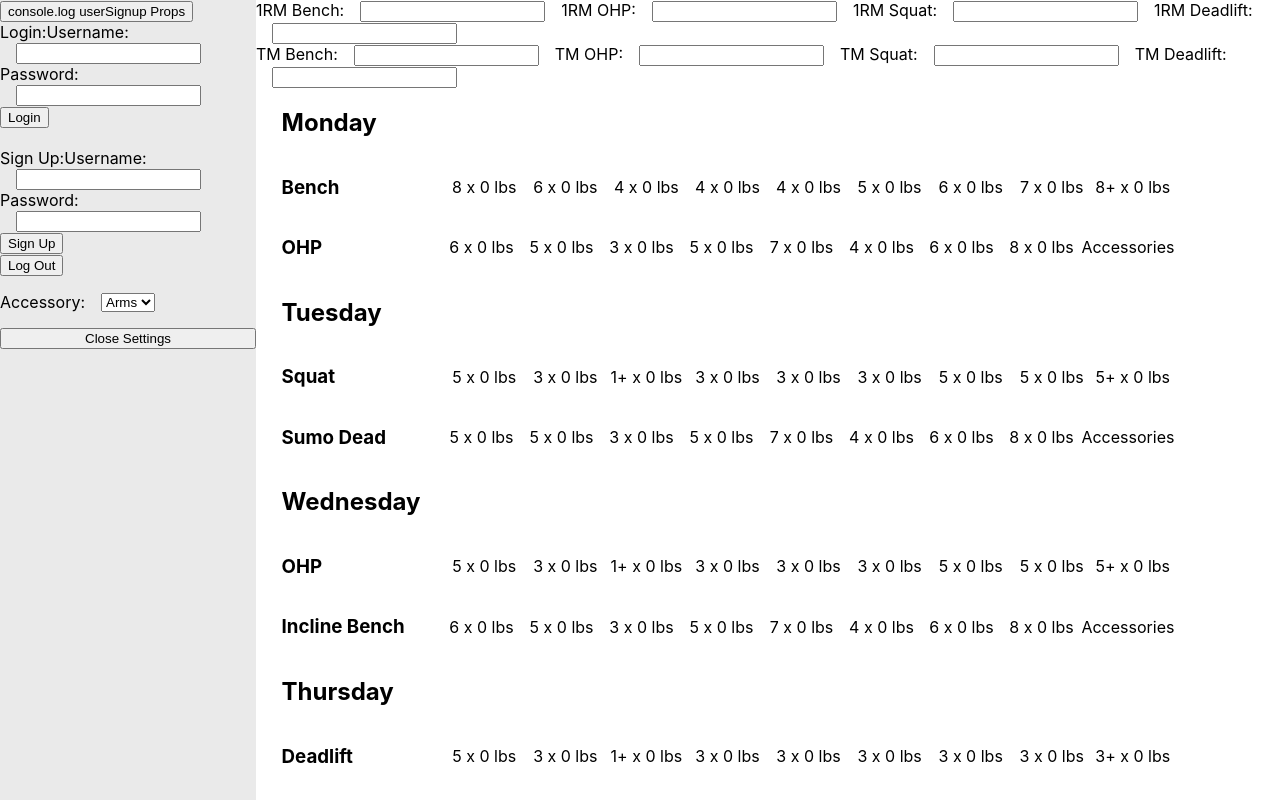
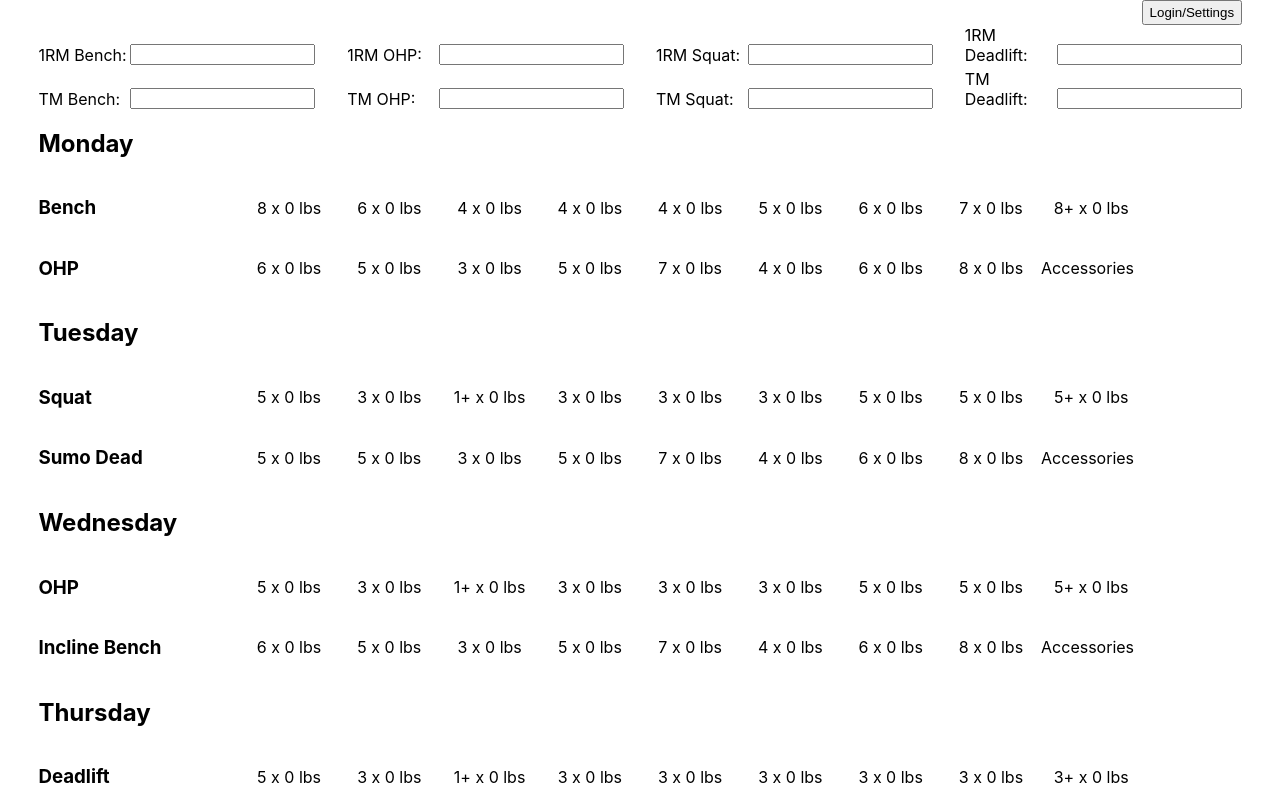
Before and after one commit to brianqian/nsuns-react, a React (Create React App) app in the folder client/: page / in a window 1280 px wide. Shown: the top 800 px of the page. Built offline with nearby package versions, Linux system fonts and the light colour scheme.

Commit message:
some styling added

```diff
--- a/client/src/App.css
+++ b/client/src/App.css
@@ -1,17 +1,17 @@
 .App {
-  display: flex;
+  display: grid;
+  grid-template-columns: 3% 1fr 3%;
+  grid-template-rows: 3% 1fr 3%;
+  overflow: auto;
 }
-
-.user-settings {
-  display: flex;
-  flex-direction: column;
-  flex: 2;
-  background-color: #eaeaea;
+.App > button {
+  grid-row: 1;
+  grid-column: 2;
+  justify-self: right;
+  max-width: 100px;
 }
-
-.user-settings > button {
+main {
+  grid-row: 2;
+  grid-column: 2;
+  max-height: 100vh;
 }
-
-main {
-  flex: 8;
-}
--- a/client/src/App.js
+++ b/client/src/App.js
@@ -1,21 +1,22 @@
 import React, { Component } from 'react';
 import './App.css';
-import LoginSignup from './components/loginSignup/loginSignup';
-
 import MainPage from './views/mainPage';
 import { BrowserRouter as Router, Route, Switch } from 'react-router-dom';
 import { connect } from 'react-redux';
-import AccessorySelector from './components/AccessorySelector/AccessorySelector';
+import UserSettings from './components/UserSettings/UserSettings';
 
 class App extends Component {
+  state = {
+    showSettings: false,
+  };
+  toggleSettings = () => {
+    this.setState({ showSettings: this.state.showSettings ? false : true });
+  };
   render() {
     return (
       <div className="App">
-        <div className="user-settings">
-          <LoginSignup />
-          <AccessorySelector customOption={this.props.accessories.custom !== undefined} />
-          <button>Close Settings</button>
-        </div>
+        {this.state.showSettings && <UserSettings />}
+        <button onClick={this.toggleSettings}>Login/Settings</button>
         <main>
           <Router>
             <Switch>
@@ -27,7 +28,5 @@ class App extends Component {
     );
   }
 }
-const mapStateToProps = state => ({
-  accessories: state.accessories,
-});
-export default connect(mapStateToProps)(App);
+
+export default App;
--- /dev/null
+++ b/client/src/components/UserSettings/UserSettings.css
@@ -0,0 +1,12 @@
+.user-settings {
+  display: flex;
+  flex-direction: column;
+  max-width: 17%;
+  background-color: #eaeaea;
+  z-index: 10;
+  position: absolute;
+  min-height: 100%;
+}
+
+.user-settings > button {
+}
--- /dev/null
+++ b/client/src/components/UserSettings/UserSettings.js
@@ -0,0 +1,20 @@
+import React from 'react';
+import { connect } from 'react-redux';
+import LoginSignup from '../loginSignup/loginSignup';
+import AccessorySelector from '../AccessorySelector/AccessorySelector';
+import './UserSettings.css';
+
+function UserSettings(props) {
+  return (
+    <div className="user-settings">
+      <LoginSignup />
+      <AccessorySelector customOption={props.accessories.custom !== undefined} />
+    </div>
+  );
+}
+
+const mapStateToProps = state => ({
+  accessories: state.accessories,
+});
+
+export default connect(mapStateToProps)(UserSettings);
--- a/client/src/components/dailyLift/dailyLift.css
+++ b/client/src/components/dailyLift/dailyLift.css
@@ -1,8 +1,3 @@
-.daily-lift {
-  width: 95%;
-  margin: auto;
-}
-
 .daily-lift-t1,
 .daily-lift-t2 {
   display: grid;
--- a/client/src/components/loginSignup/loginSignup.js
+++ b/client/src/components/loginSignup/loginSignup.js
@@ -9,6 +9,7 @@ class Login extends Component {
     pwLogin: '',
     userSignUp: '',
     pwSignUp: '',
+    selectSignUp: false,
   };
 
   onChange = e => {
@@ -33,18 +34,12 @@ class Login extends Component {
     this.props.dispatch(logOut());
   };
 
-  testing = () => {
-    console.log(this.props);
-  };
-
   render() {
-    const { userAuth } = this.props;
+    const { loggedIn, message, showStatus } = this.props.userAuth;
     return (
-      <div className="login-signup-container">
-        {!userAuth.loggedIn && (
-          <div className="login-container">
-            <button onClick={this.testing}>console.log userSignup Props</button>
-
+      <div className="loginSignup__container">
+        {!loggedIn && (
+          <div className="loginSignup__login-container">
             <form action="">
               Login:
               <label htmlFor="userLogin">Username: </label>
@@ -71,13 +66,23 @@ class Login extends Component {
             </form>
           </div>
         )}
-        {userAuth.showStatus && <p>{userAuth.message}</p>}
+        {showStatus && <p>{message}</p>}
         <br />
+        {!loggedIn && (
+          <p>
+            New User?
+            <span
+              className="loginSignUp__open-signup"
+              onClick={() => this.setState({ selectSignUp: true })}
+            >
+              Sign up
+            </span>
+          </p>
+        )}
 
-        {!userAuth.loggedIn && (
-          <div className="signup-container">
+        {this.state.selectSignUp && !loggedIn && (
+          <div className="loginSignup__signup-container">
             <form action="">
-              Sign Up:
               <label htmlFor="userSignUp">Username: </label>
               <input
                 onChange={this.onChange}
@@ -103,7 +108,7 @@ class Login extends Component {
           </div>
         )}
 
-        <button onClick={this.logOut}>Log Out</button>
+        {loggedIn && <button onClick={this.logOut}>Log Out</button>}
       </div>
     );
   }
--- a/client/src/components/weightEntry/weightEntry.css
+++ b/client/src/components/weightEntry/weightEntry.css
@@ -1,18 +1,19 @@
-/* form {
-  display: grid;
-  grid-template-columns: repeat(10, 1fr);
-}
-
-.tm-input-label {
-
-} */
-
-input {
-  margin: 0 1rem;
-}
-
+/* removes up/down buttons for input type=number*/
 input[type='number']::-webkit-inner-spin-button,
 input[type='number']::-webkit-outer-spin-button {
   -webkit-appearance: none;
   margin: 0;
 }
+
+.weightEntry__container > form {
+  display: grid;
+  grid-template-columns: repeat(4, 1fr);
+  grid-gap: 0.25rem 2rem;
+}
+
+.weightEntry__input-wrapper {
+  display: flex;
+  width: 100%;
+  justify-content: space-between;
+  align-items: flex-end;
+}
--- a/client/src/components/weightEntry/weightEntry.js
+++ b/client/src/components/weightEntry/weightEntry.js
@@ -41,11 +41,10 @@ class weightEntry extends Component {
     const { userLifts, userAuth } = this.props;
     return (
       <div>
-        <div className="weight-entry">
+        <div className="weightEntry__container">
           <form action="">
-            <label className="rm-input-label rm-input" htmlFor="benchRMInput">
-              1RM Bench:
-            </label>
+            <div className="weightEntry__input-wrapper">
+              <label htmlFor="benchRMInput">1RM Bench:</label>
               <input
                 className="rm-input"
                 onChange={this.onChange}
@@ -54,9 +53,9 @@ class weightEntry extends Component {
                 id="benchRMInput"
                 type="number"
               />
-            <label className="rm-input-label rm-input" htmlFor="ohpRMInput">
-              1RM OHP:
-            </label>
+            </div>
+            <div className="weightEntry__input-wrapper">
+              <label htmlFor="ohpRMInput">1RM OHP:</label>
               <input
                 className="rm-input"
                 onChange={this.onChange}
@@ -65,9 +64,9 @@ class weightEntry extends Component {
                 id="ohpRMInput"
                 type="number"
               />
-            <label className="rm-input-label rm-input" htmlFor="squatRMInput">
-              1RM Squat:
-            </label>
+            </div>
+            <div className="weightEntry__input-wrapper">
+              <label htmlFor="squatRMInput">1RM Squat:</label>
               <input
                 className="rm-input"
                 onChange={this.onChange}
@@ -76,9 +75,9 @@ class weightEntry extends Component {
                 id="squatRMInput"
                 type="number"
               />
-            <label className="rm-input-label rm-input" htmlFor="deadliftRMInput">
-              1RM Deadlift:
-            </label>
+            </div>
+            <div className="weightEntry__input-wrapper">
+              <label htmlFor="deadliftRMInput">1RM Deadlift:</label>
               <input
                 className="tm-input"
                 onChange={this.onChange}
@@ -87,11 +86,9 @@ class weightEntry extends Component {
                 id="deadliftRMInput"
                 type="number"
               />
-            <br />
-
-            <label className="tm-input-label tm-input" htmlFor="benchTMInput">
-              TM Bench:
-            </label>
+            </div>
+            <div className="weightEntry__input-wrapper">
+              <label htmlFor="benchTMInput">TM Bench:</label>
               <input
                 className="tm-input"
                 onChange={this.onChange}
@@ -100,9 +97,9 @@ class weightEntry extends Component {
                 id="benchTMInput"
                 type="number"
               />
-            <label className="tm-input-label tm-input" htmlFor="ohpTMInput">
-              TM OHP:
-            </label>
+            </div>
+            <div className="weightEntry__input-wrapper">
+              <label htmlFor="ohpTMInput">TM OHP:</label>
               <input
                 className="tm-input"
                 onChange={this.onChange}
@@ -111,9 +108,9 @@ class weightEntry extends Component {
                 id="ohpTMInput"
                 type="number"
               />
-            <label className="tm-input-label tm-input" htmlFor="squatTMInput">
-              TM Squat:
-            </label>
+            </div>
+            <div className="weightEntry__input-wrapper">
+              <label htmlFor="squatTMInput">TM Squat:</label>
               <input
                 className="tm-input"
                 onChange={this.onChange}
@@ -122,9 +119,9 @@ class weightEntry extends Component {
                 id="squatTMInput"
                 type="number"
               />
-            <label className="tm-input-label tm-input" htmlFor="deadliftTMInput">
-              TM Deadlift:
-            </label>
+            </div>
+            <div className="weightEntry__input-wrapper">
+              <label htmlFor="deadliftTMInput">TM Deadlift:</label>
               <input
                 className="tm-input"
                 onChange={this.onChange}
@@ -133,6 +130,7 @@ class weightEntry extends Component {
                 id="deadliftTMInput"
                 type="number"
               />
+            </div>
             {userAuth.loggedIn && (
               <button onClick={this.handleSubmit} type="submit">
                 Save new values
```
Lines whose indentation alone changed are shown as unchanged.
